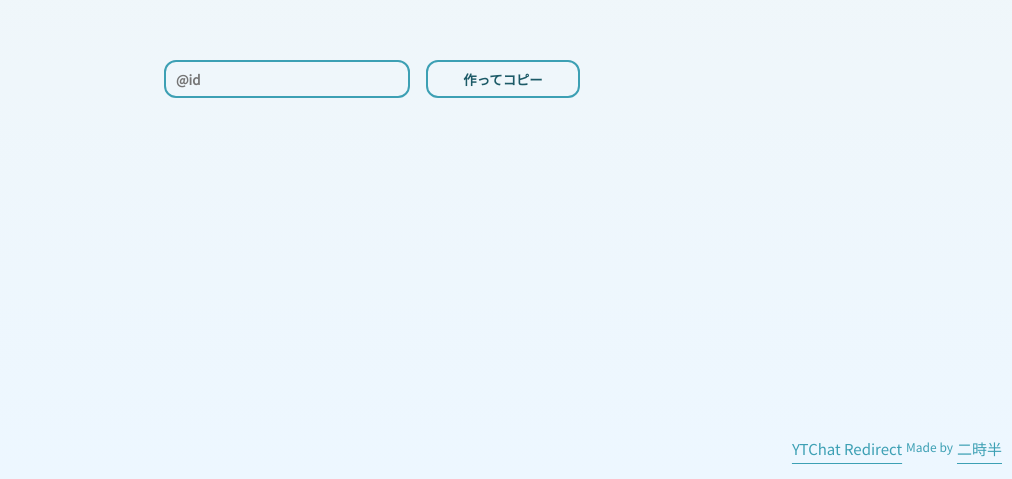
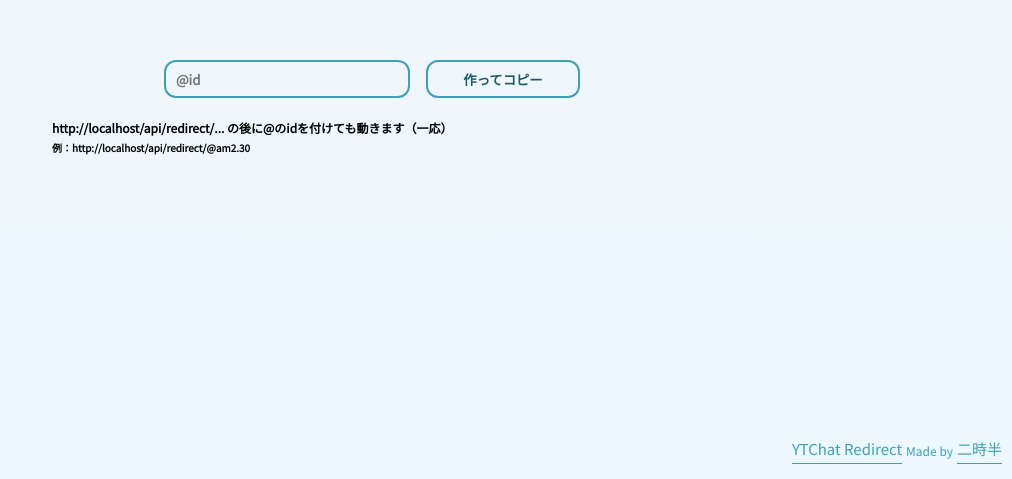
Before and after one commit to am230/youtube-live-chat-redirect, a Next.js app: page / in a window 1280 px wide. Shown: the part 321-800 px from the top of the page, without its empty margins (268-1280 px from the left). Built offline with nearby package versions, Linux system fonts and the light colour scheme.

Commit message:
show tip

```diff
--- a/pages/index.tsx
+++ b/pages/index.tsx
@@ -1,4 +1,4 @@
-import React, {useState} from 'react';
+import React, {useEffect, useState} from 'react';
 import {Form} from 'react-final-form';
 import {Response} from "./api/channel_id";
 import axios from "axios";
@@ -36,7 +36,19 @@ const Home = () => {
         </p>);
         setTimeout(() => destroyMessage(), 5000);
     };
-
+    const [tip, setTip] = useState<JSX.Element>()
+    useEffect(() => {
+        setTip(<>
+            <div className="tip">
+                <h4>
+                    {window.location.origin}/api/redirect/... の後に@のidを付けても動きます（一応）
+                </h4>
+                <h5>
+                    例：{window.location.origin}/api/redirect/@am2.30
+                </h5>
+            </div>
+        </>)
+    }, [])
     return (<div className='main'>
         <link href="https://fonts.googleapis.com/css2?family=Material+Symbols+Outlined" rel="stylesheet"/>
         <Form
@@ -52,7 +64,8 @@ const Home = () => {
             </form>)}
         />
         {message}
-            <div className={"bottom"}>
+        {tip}
+        <div className="bottom">
             <a href="https://github.com/am230/youtube-live-chat-redirect">YTChat Redirect</a>
             Made by <a href="https://twitter.com/AM4_02">二時半</a>
         </div>
--- a/styles/global.css
+++ b/styles/global.css
@@ -40,6 +40,20 @@ a {
     gap: 4px;
     bottom: 20px;
     right: 10px;
+    align-items: flex-end;
+}
+
+.tip {
+    position: fixed;
+    color: var(--color-primary);
+    font-size: 12px;
+    display: flex;
+    gap: 4px;
+    left: 50%;
+    top: calc(50vh + 5vh);
+    width: 100%;
+    transform: translateX(-25%);
+    flex-direction: column;
 }
 
 .message {
```
Lines whose indentation alone changed are shown as unchanged.
